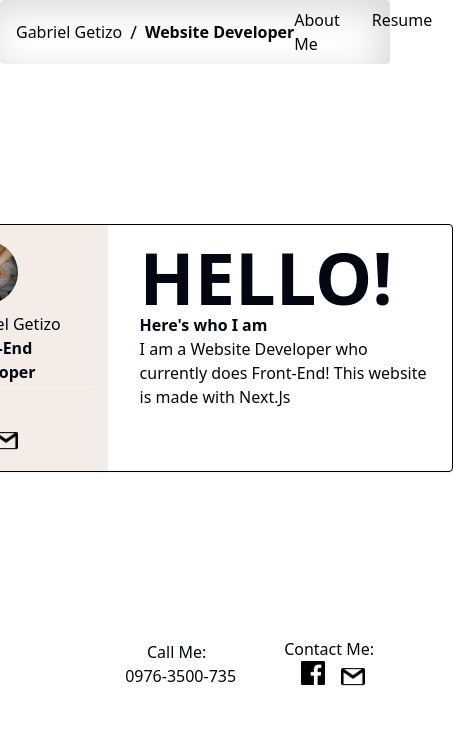
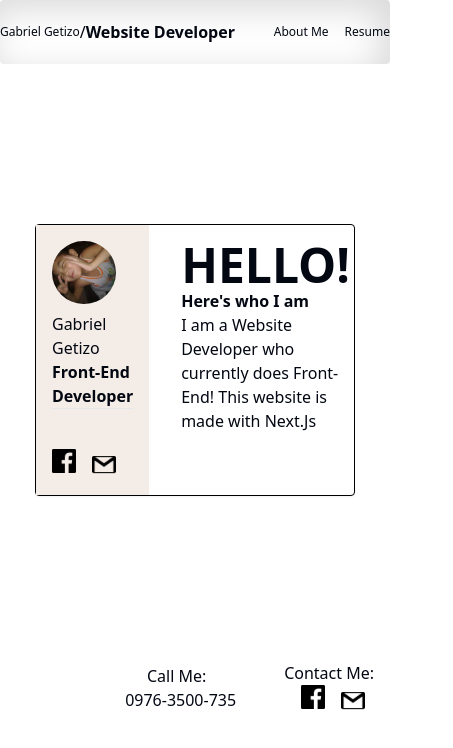
Before and after one commit to GGetizo/Getizo_Resume, a Next.js app: page / in a window 390 px wide. Shown: the top 748 px of the page, 453 px wide, since content can reach past the window. Built offline with nearby package versions, Linux system fonts and the light colour scheme.

Commit message:
added phone compatability

```diff
--- a/src/app/page.tsx
+++ b/src/app/page.tsx
@@ -27,7 +27,7 @@ export default function Home() {
     <div className="font-sans w-auto">
       <Header/>
       <div className="flex justify-center m-40">
-      <Card className="w-auto h-auto rounded border-black">
+      <Card className="lg:w-auto w-80 h-auto rounded border-black">
         <CardContent className="flex flex-row p-0">
           <div className="bg-[#F4ECE6] flex flex-col items-center justify-center p-4">
             <div className="">
@@ -74,7 +74,7 @@ export default function Home() {
           </div>
           </div>
           <div className="w-96 flex flex-col ml-4 p-4">
-            <h1 className="font-bold text-7xl">HELLO!</h1>
+            <h1 className="font-bold lg:text-7xl text-5xl">HELLO!</h1>
             <h2 className="font-semibold">Here&apos;s who I am</h2>
             <p>I am a Website Developer who currently does Front-End! This website is made with Next.Js</p>
           </div>
--- a/src/components/uicomponents/header.tsx
+++ b/src/components/uicomponents/header.tsx
@@ -3,17 +3,17 @@ import { Separator } from "../ui/separator";
 export default function header() {
         return (
     <div>
-    <header className="h-12 sticky top-0 rounded flex items-center justify-between px-4 py-8"
+    <header className="h-12 sticky top-0 rounded flex items-center justify-between lg:px-4 px-0 py-8"
         style={{ boxShadow: 'inset -9px 9px 36px #d9d9d9, inset -9px -9px 36px #ffffff' }}
         >
-        <div className="flex-shrink-0 flex flex-row items-center space-x-2">
-            <p>Gabriel Getizo</p>
-            <p className="text-lg">/</p>
+        <div className="flex-shrink-0 flex flex-row items-center lg:space-x-2">
+            <p className="text-xs">Gabriel Getizo</p>
+            <p className="lg:text-lg text-md">/</p>
             <p className="font-bold">Website Developer</p>
         </div>
-        <div className="flex space-x-8">
-            <p>About Me</p>
-            <p>Resume</p>
+        <div className="flex lg:space-x-8 space-x-4">
+            <p className="lg:text-base text-xs">About Me</p>
+            <p className="lg:text-base text-xs">Resume</p>
         </div>
     </header>
     </div>
```
